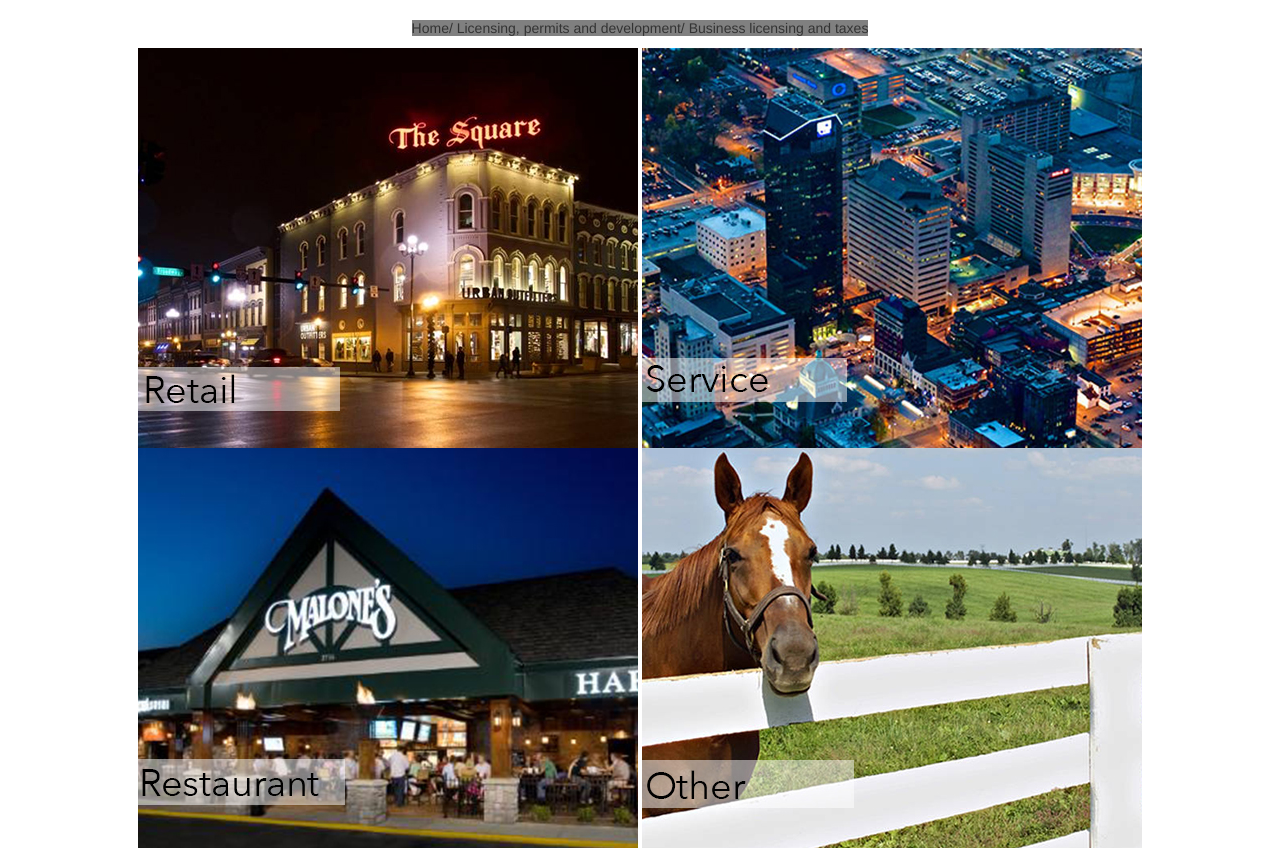
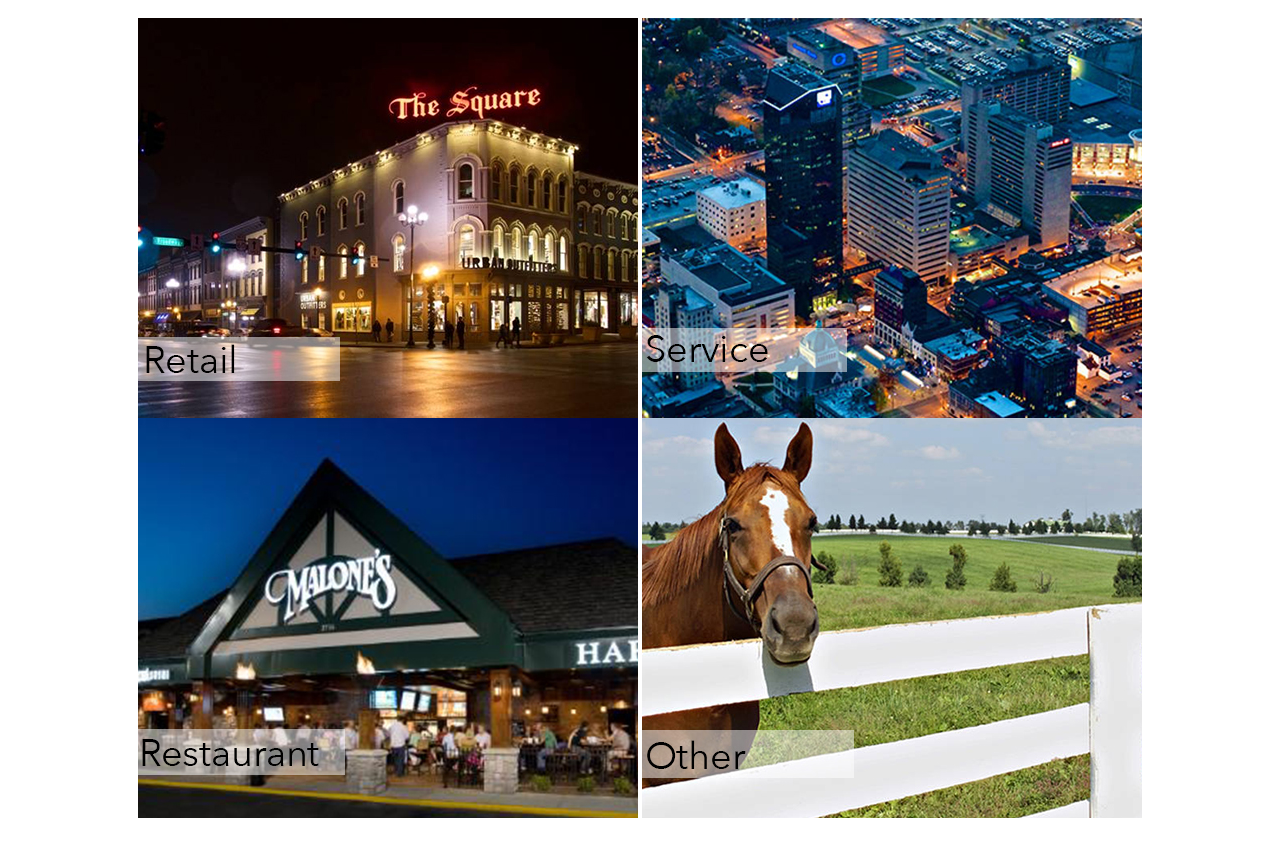
Before and after one commit to shelbyevincent/final-project-vincent, a plain HTML site: page index.html in a window 1280 px wide. Shown: the part 360-1218 px from the top of the page. After the commit the page ends 1178 px from the top, so only its background shows below. Drawn offline with nearby package versions, Linux system fonts and the light colour scheme.

Commit message:
remove breadcrumbs

```diff
--- a/index.html
+++ b/index.html
@@ -31,10 +31,6 @@
 </div>
 </nav>
 
-<p>
-    <span style="background-color: #808080">Home/ Licensing, permits and development/ Business licensing and taxes</span>
-  <p/>
-
 
   <body>
   <img src="images/retail.jpg" alt="retail" style="width:500px;height:400px;">
```
